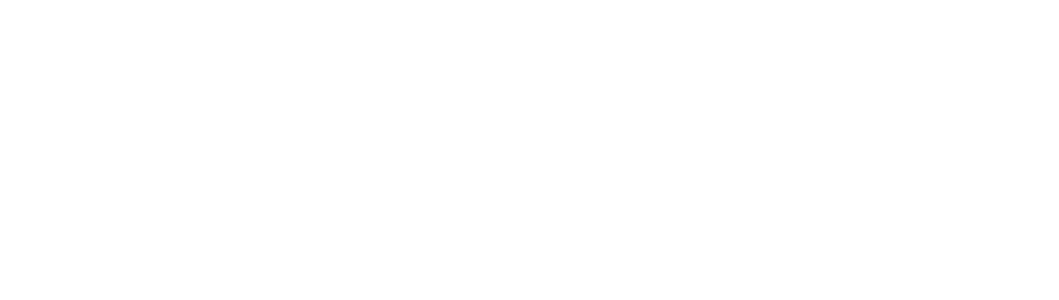
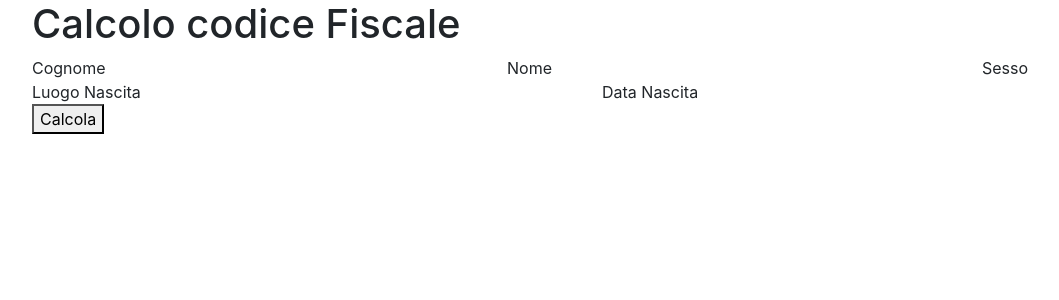
Before and after one commit to Babi1618/codice-fiscale-2022, a React (Create React App) app: page / in a window 1280 px wide. Shown: the top 300 px of the page, without its empty margins (53-1112 px from the left). Built offline with nearby package versions, Linux system fonts and the light colour scheme.

Commit message:
impostazione componente CodiceFiscale

```diff
--- a/src/App.tsx
+++ b/src/App.tsx
@@ -2,16 +2,18 @@
 import { useCalcolaCodiceFiscale } from './_hooks/useCalcolaCodiceFiscale';
 import { provaSlice } from './_redux/slice';
 import { useSelector } from "react-redux"
+import CodiceFiscale from './_components/CodiceFiscale';
 function App() {
 	const prova = useSelector(provaSlice)
 	const { codiceFiscale_calcolato } = useCalcolaCodiceFiscale()
 	useEffect(() => {
 		console.log(codiceFiscale_calcolato())
-		console.log(prova)
+		// console.log(prova)
 	}, [])
 
 	return (
 		< >
+			<CodiceFiscale />
 		</>
 
 	);
--- /dev/null
+++ b/src/_components/CodiceFiscale.tsx
@@ -0,0 +1,37 @@
+import React from 'react'
+
+const CodiceFiscale = () => {
+	return (
+		<div className='container'>
+			<h1>Calcolo codice Fiscale</h1>
+			<div className='row'>
+				<div className='col-5'>Cognome
+
+				</div>
+				<div className='col-5'>Nome
+
+				</div>
+				<div className='col-2'>Sesso
+
+				</div>
+			</div>
+			<div className='row'>
+				<div className='col-6'>Luogo Nascita
+
+				</div>
+				<div className='col-6'>Data Nascita
+
+				</div>
+			</div>
+			<div className='row justify-content-center'>
+				<div className='col'>
+					<button>Calcola</button>
+				</div>
+
+			</div>
+
+		</div>
+	)
+}
+
+export default CodiceFiscale
--- a/src/_redux/slice.ts
+++ b/src/_redux/slice.ts
@@ -1,5 +1,6 @@
 import { createSlice } from '@reduxjs/toolkit'
 const sliceName = "codiceFiscale"
+
 export const codiceFiscaleSlice = createSlice({
 	name: sliceName,
 	initialState: {
```
